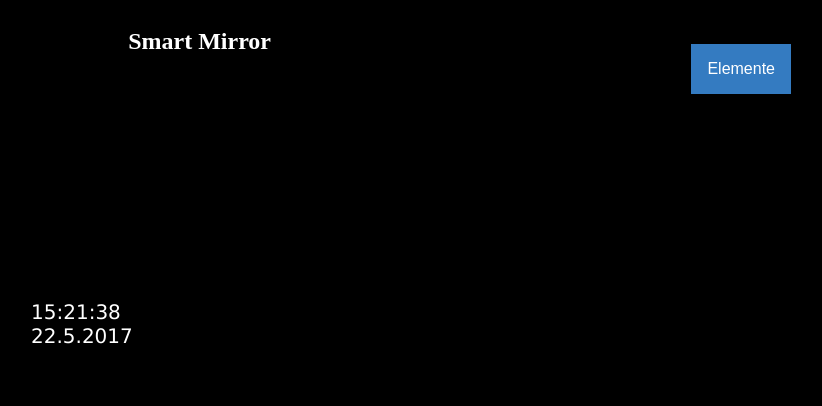
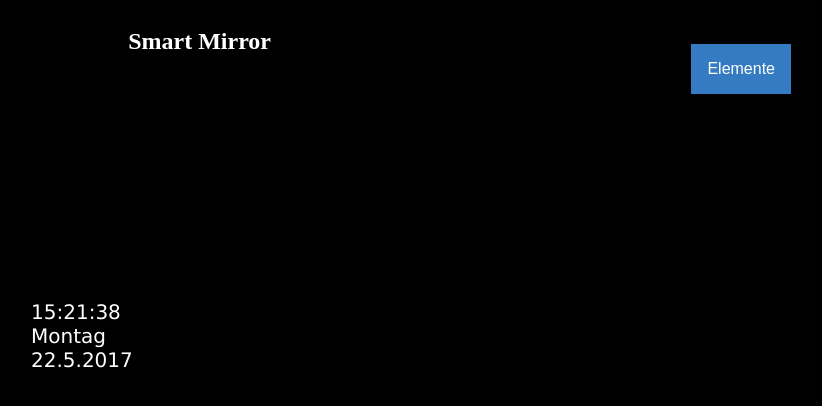
Before and after one commit to luxil/SmartMirror, a website: page NodeJS/client/uhr.html in a window 1280 px wide. Shown: the whole page, without its empty margins (409-1231 px from the left). Drawn offline with nearby package versions, Linux system fonts and the light colour scheme.

Commit message:
Wochentage hinzugefügt

```diff
--- a/NodeJS/client/uhr.html
+++ b/NodeJS/client/uhr.html
@@ -47,8 +47,19 @@ function startTime() {
 	var mo = today.getMonth()+1;
 	var t = today.getDate();
 
+	var weekday = new Array(7);
+    weekday[0] = "Sonntag";
+    weekday[1] = "Montag";
+    weekday[2] = "Dienstag";
+    weekday[3] = "Mittwoch";
+    weekday[4] = "Donnerstag";
+    weekday[5] = "Freitag";
+    weekday[6] = "Samstag";
+
+    var n = weekday[today.getDay()];
+
     document.getElementById('makeMeDraggable').innerHTML =
-    h + ":" + m + ":" + s + '</Br>' + t + "." + mo + "." + y;
+    h + ":" + m + ":" + s + '</Br>' + n + '</Br>' + t + "." + mo + "." + y;
     var t = setTimeout(startTime, 500);
 }
 function checkTime(i) {
```
